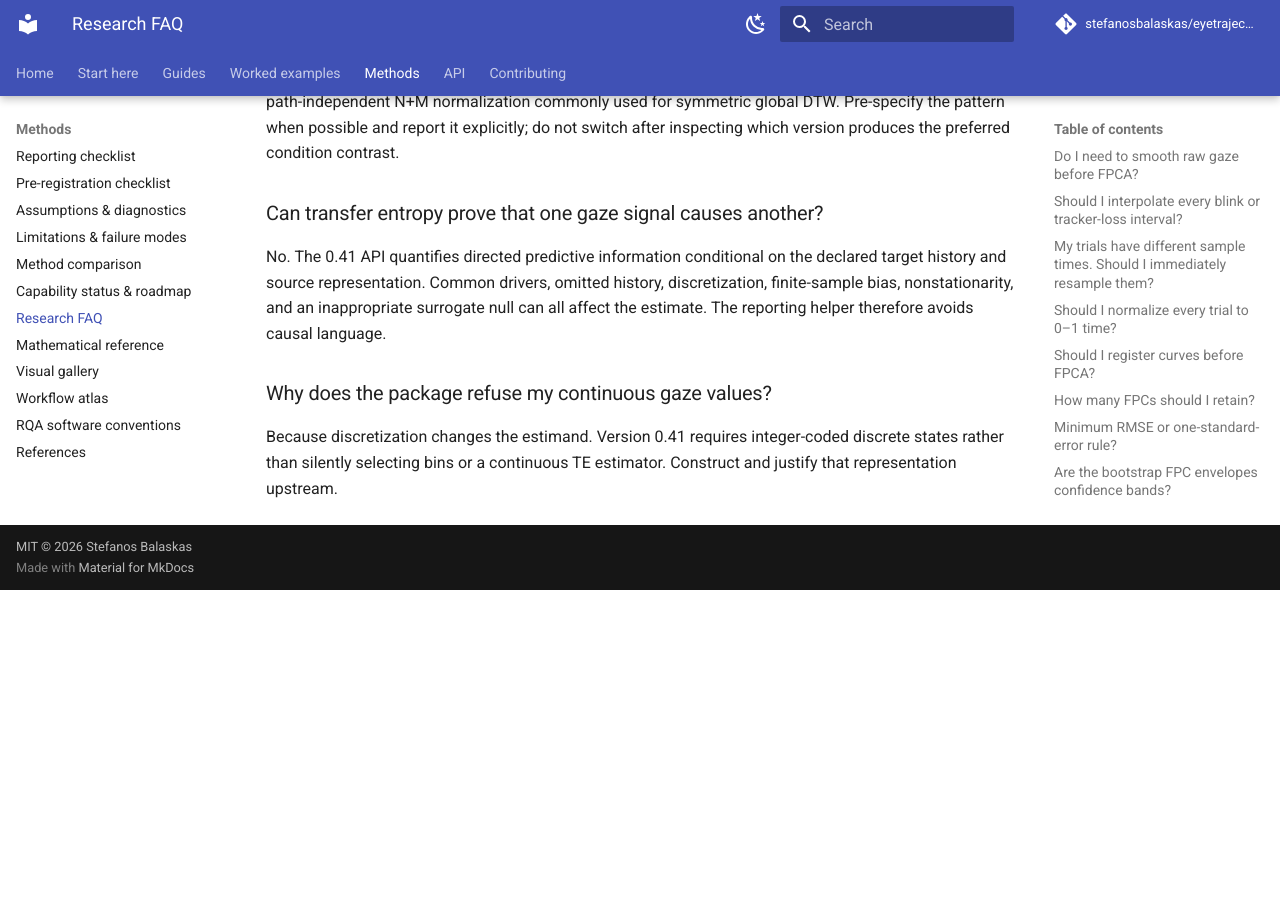
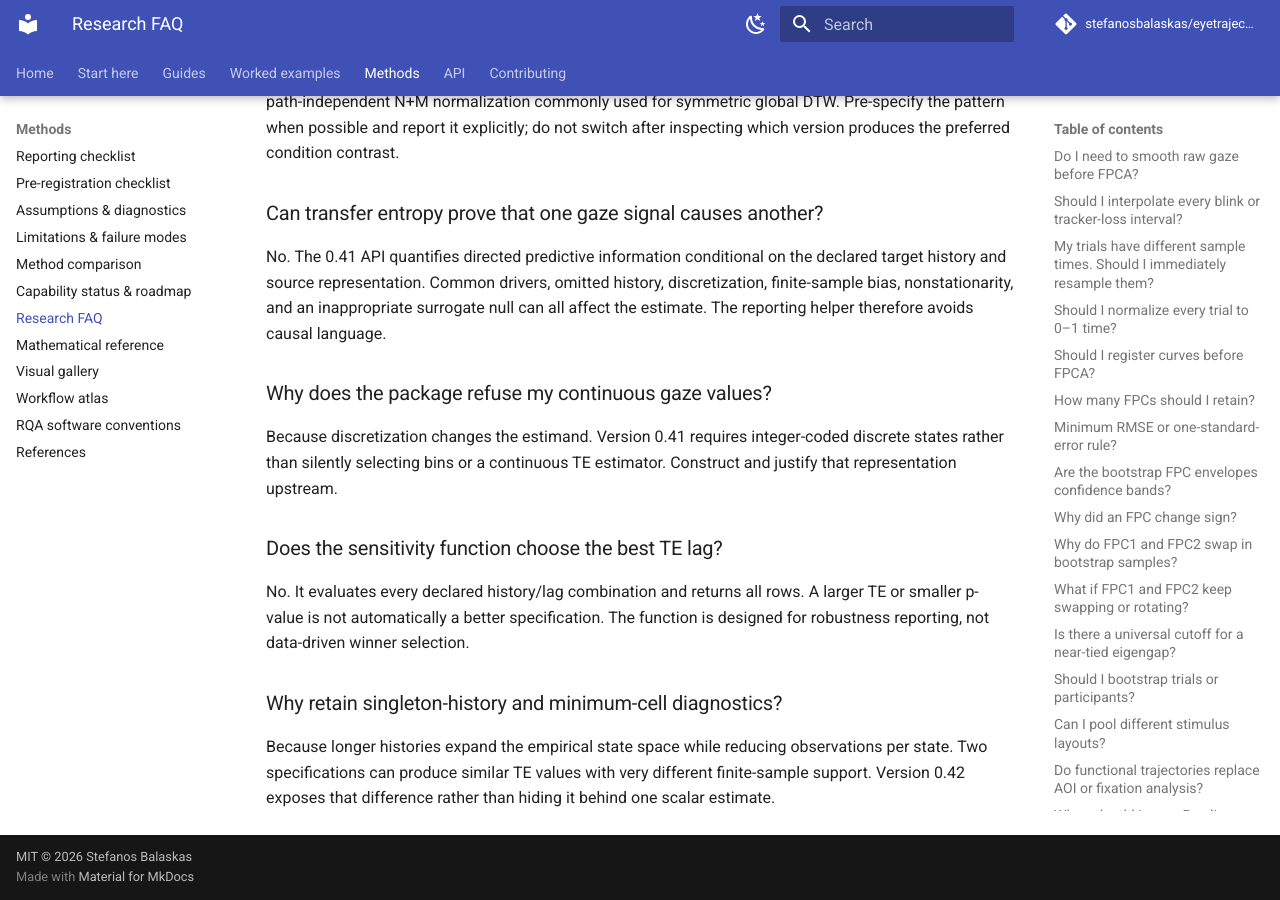
Before and after one commit to stefanosbalaskas/eyetrajectoriespy, an MkDocs documentation site: the page built from docs/methods/faq.md, in a window 1280 px wide and 900 px high, scrolled down 21151 px. Built offline with MkDocs 1.6.1 and Material for MkDocs 9.7.7, drawn with Linux system fonts in a browser that asks for light colours; comment, search, counter and statistics services are not loaded; before the commit the page ends 21741 px from its top, so only the background shows below that.

Commit message:
Add transfer entropy sensitivity FAQ

```diff
--- a/docs/methods/faq.md
+++ b/docs/methods/faq.md
@@ -569,3 +569,17 @@ therefore avoids causal language.
 Because discretization changes the estimand. Version 0.41 requires
 integer-coded discrete states rather than silently selecting bins or a
 continuous TE estimator. Construct and justify that representation upstream.
+
+### Does the sensitivity function choose the best TE lag?
+
+No. It evaluates every declared history/lag combination and returns all rows.
+A larger TE or smaller p-value is not automatically a better specification.
+The function is designed for robustness reporting, not data-driven winner
+selection.
+
+### Why retain singleton-history and minimum-cell diagnostics?
+
+Because longer histories expand the empirical state space while reducing
+observations per state. Two specifications can produce similar TE values with
+very different finite-sample support. Version 0.42 exposes that difference
+rather than hiding it behind one scalar estimate.
```
